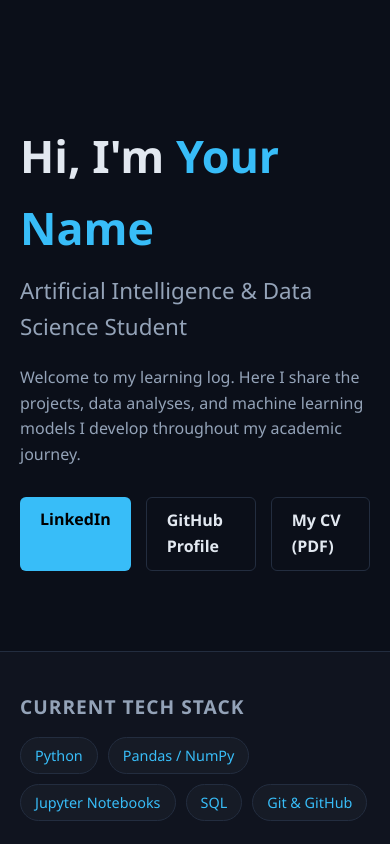
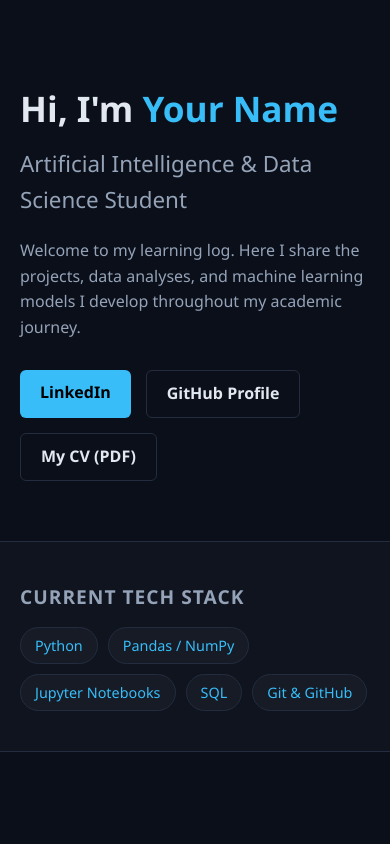
Before and after one commit to OmarLeoR/omarleor.github.io, a plain HTML site: page index.html in a window 390 px wide. Shown: the top 844 px of the page. Drawn offline with Linux system fonts and the light colour scheme.

Commit message:
Update styles.css
update styles for mobiles

```diff
--- a/styles.css
+++ b/styles.css
@@ -1,341 +1,216 @@
 /* Tech/AI Color Variables */
-
 :root {
-
    --bg-color: #0b0f19;
-
    --card-bg: #161b26;
-
    --text-color: #e2e8f0;
-
    --text-muted: #94a3b8;
-
    --primary: #38bdf8; /* High-tech blue */
-
    --primary-hover: #0ea5e9;
-
    --border-color: #232d3f;
-
 }
 
 * {
-
    margin: 0;
-
    padding: 0;
-
    box-sizing: border-box;
-
    font-family: 'Segoe UI', Tahoma, Geneva, Verdana, sans-serif;
-
 }
 
 body {
-
    background-color: var(--bg-color);
-
    color: var(--text-color);
-
    line-height: 1.6;
-
 }
 
 .container {
-
    max-width: 1000px;
-
    margin: 0 auto;
-
    padding: 40px 20px;
-
 }
 
 /* Header */
-
 header {
-
    padding: 80px 0 40px 0;
-
 }
 
 header h1 {
-
    font-size: 2.8rem;
-
    margin-bottom: 10px;
-
 }
 
 .highlight {
-
    color: var(--primary);
-
 }
 
 .subtitle {
-
    font-size: 1.4rem;
-
    color: var(--text-muted);
-
    margin-bottom: 20px;
-
 }
 
 .bio {
-
    max-width: 600px;
-
    color: var(--text-muted);
-
    margin-bottom: 30px;
-
 }
 
 .links {
-
    display: flex;
-
    gap: 15px;
-
+   flex-wrap: wrap; /* Evita que los botones se corten en pantallas pequeñas */
 }
 
 .btn {
-
    text-decoration: none;
-
    padding: 10px 20px;
-
    border-radius: 6px;
-
    font-weight: 600;
-
-    transition: background 0.2s;
-
+   transition: background 0.2s, color 0.2s, border-color 0.2s; /* Transición más suave */
 }
 
 .btn:not(.secondary) {
-
    background-color: var(--primary);
-
    color: #000;
-
 }
 
 .btn:not(.secondary):hover {
-
    background-color: var(--primary-hover);
-
 }
 
 .btn.secondary {
-
    background-color: transparent;
-
    color: var(--text-color);
-
    border: 1px solid var(--border-color);
-
 }
 
 .btn.secondary:hover {
-
    background-color: var(--card-bg);
-
+   border-color: var(--primary); /* Ilumina el borde del botón secundario al pasar el mouse */
 }
 
 /* Tech Stack */
-
 .tech-stack {
-
    border-top: 1px solid var(--border-color);
-
    border-bottom: 1px solid var(--border-color);
-
    background-color: rgba(22, 27, 38, 0.5);
-
 }
 
 .tech-stack h2 {
-
    font-size: 1.2rem;
-
    color: var(--text-muted);
-
    margin-bottom: 15px;
-
    text-transform: uppercase;
-
    letter-spacing: 1px;
-
 }
 
 .tags {
-
    display: flex;
-
    flex-wrap: wrap;
-
    gap: 10px;
-
 }
 
 .tags span {
-
    background-color: var(--card-bg);
-
    border: 1px solid var(--border-color);
-
    padding: 6px 14px;
-
    border-radius: 20px;
-
    font-size: 0.9rem;
-
    color: var(--primary);
-
 }
 
 /* Projects Grid */
-
 .projects {
-
    padding: 60px 0;
-
 }
 
 .projects h2 {
-
    margin-bottom: 30px;
-
    font-size: 1.8rem;
-
 }
 
 .grid {
-
    display: grid;
-
    grid-template-columns: repeat(auto-fit, minmax(300px, 1fr));
-
    gap: 20px;
-
 }
 
 .card {
-
    background-color: var(--card-bg);
-
    border: 1px solid var(--border-color);
-
    padding: 25px;
-
    border-radius: 8px;
-
    display: flex;
-
    flex-direction: column;
-
    justify-content: space-between;
-
-    transition: transform 0.2s, border-color 0.2s;
-
+   transition: transform 0.2s, border-color 0.2s, box-shadow 0.2s;
 }
 
 .card:hover:not(.future) {
-
    transform: translateY(-5px);
-
    border-color: var(--primary);
-
+   box-shadow: 0 10px 20px rgba(56, 189, 248, 0.05); /* Sutil brillo neón abajo de la tarjeta */
 }
 
 .card-tag {
-
    font-size: 0.8rem;
-
    text-transform: uppercase;
-
    color: var(--primary);
-
    font-weight: bold;
-
    margin-bottom: 10px;
-
 }
 
 .card h3 {
-
    margin-bottom: 10px;
-
    font-size: 1.3rem;
-
 }
 
 .card p {
-
    color: var(--text-muted);
-
    font-size: 0.95rem;
-
    margin-bottom: 20px;
-
    flex-grow: 1;
-
 }
 
 .project-link {
-
    color: var(--primary);
-
    text-decoration: none;
-
    font-weight: 600;
-
 }
 
 .project-link:hover {
-
    text-decoration: underline;
-
 }
 
 .card.future {
-
    opacity: 0.6;
-
    border-style: dashed;
-
 }
 
 .card.future .card-tag {
-
    color: var(--text-muted);
-
 }
 
 .disabled-link {
-
    color: var(--text-muted);
-
    font-style: italic;
-
    font-size: 0.9rem;
-
 }
 
 /* Footer */
+footer {
+   text-align: center;
+   padding: 40px;
+   color: var(--text-muted);
+   font-size: 0.9rem;
+   border-top: 1px solid var(--border-color);
+}
 
-footer {
-
-    text-align: center;
-
-    padding: 40px;
-
-    color: var(--text-muted);
-
-    font-size: 0.9rem;
-
-    border-top: 1px solid var(--border-color);
-
+/* Responsividad para móviles */
+@media (max-width: 600px) {
+   header h1 {
+      font-size: 2.2rem; /* Reduce el tamaño del título en celulares */
    }
+   header {
+      padding: 40px 0 20px 0;
+   }
+}
```
Lines whose indentation alone changed are shown as unchanged.
